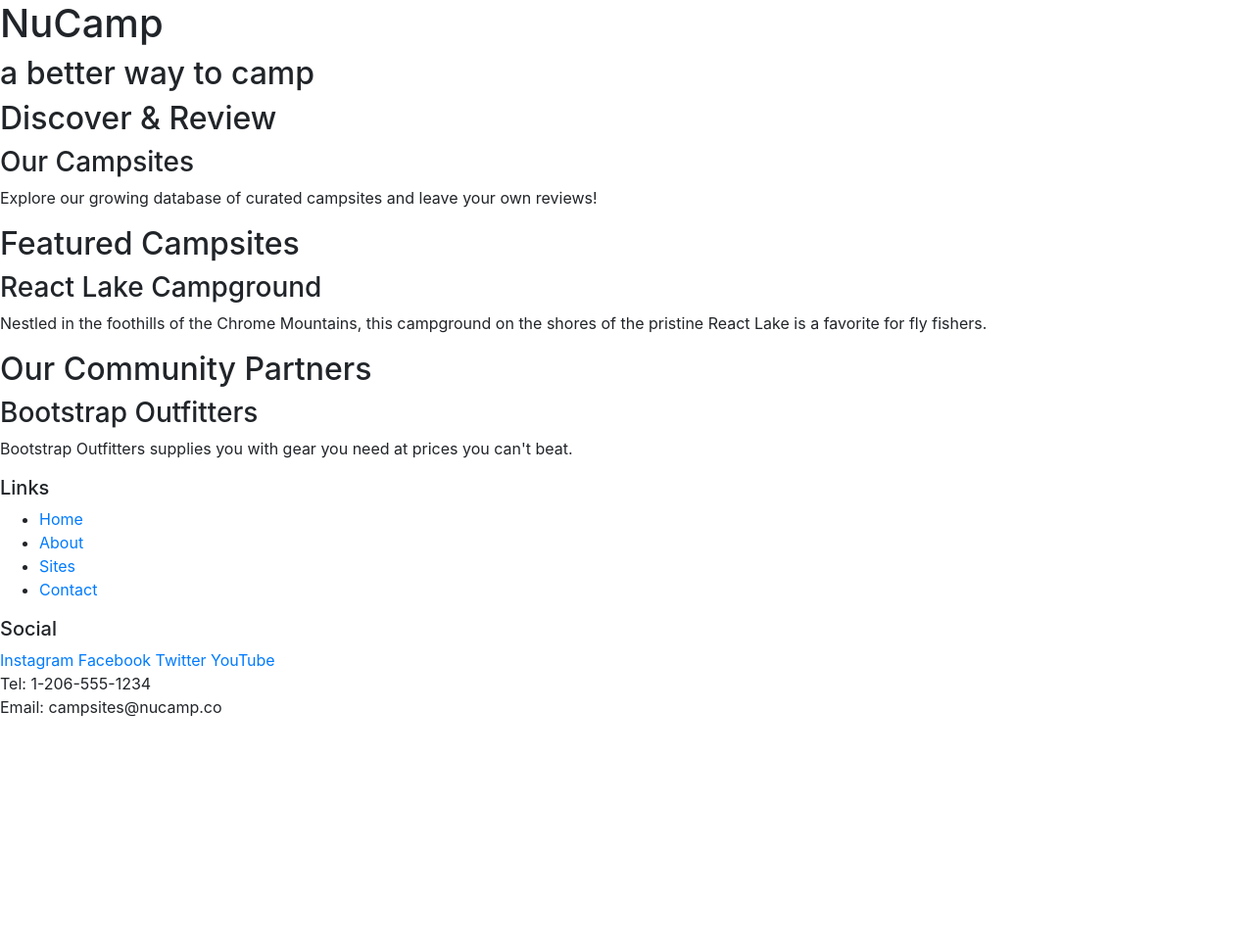
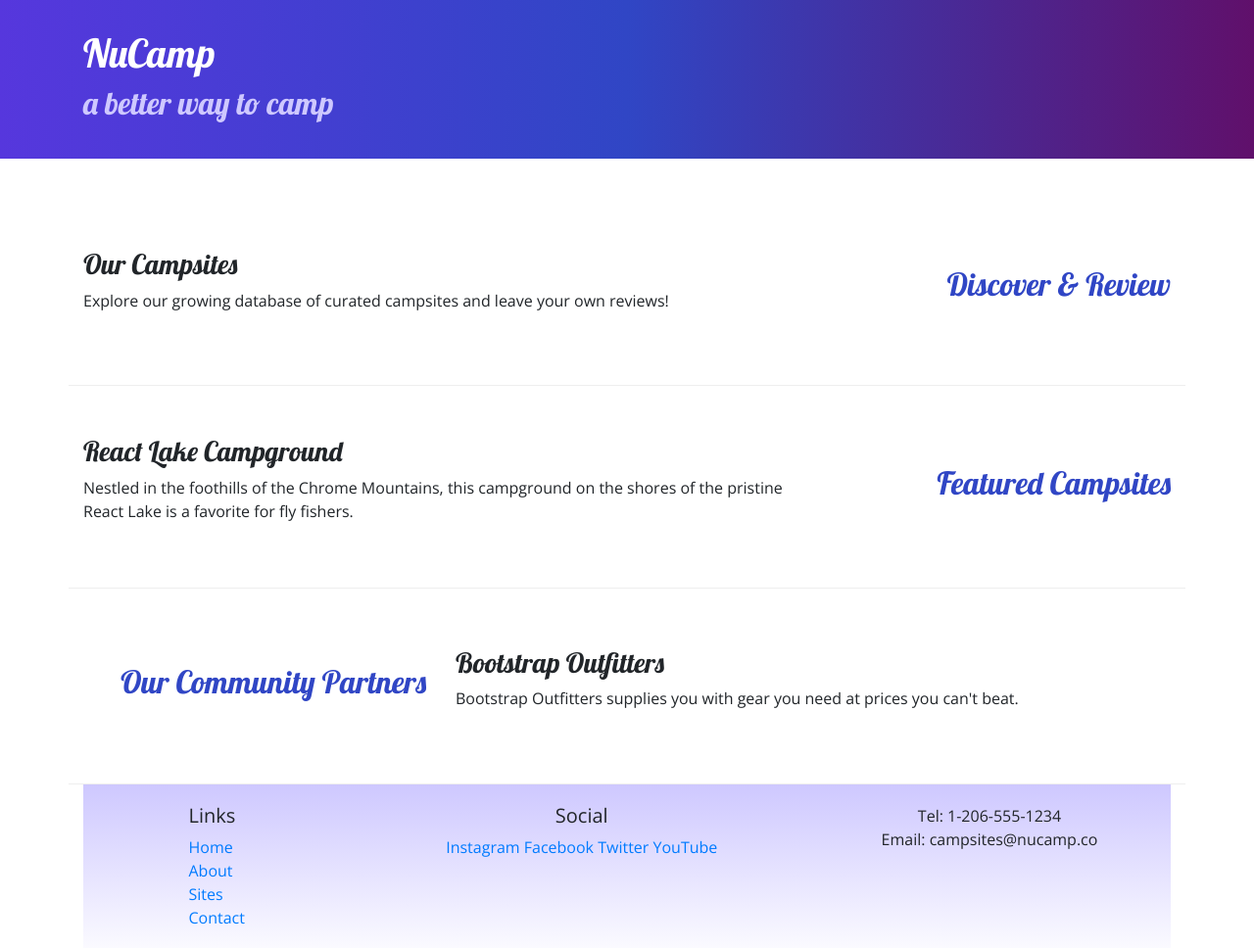
Before and after one commit to sonam-1990/git-test, a website: page index.html in a window 1280 px wide. Shown: the whole page at 98% size. Before the commit the page ends 800 px from the top, so only its background shows below. Drawn offline with nearby package versions, Linux system fonts and the light colour scheme.

Commit message:
Adding Custom Styles

```diff
--- /dev/null
+++ b/css/styles.css
@@ -0,0 +1,32 @@
+body {
+    font-family: "Open Sans", sans-serif;
+}
+
+h1, h2, h3 {
+    font-family: "Lobster", cursive;
+}
+
+h2 {
+    color: #3046C5;
+}
+
+header h2 {
+    color: #CEC8FF;
+}
+
+footer {
+    background-image: linear-gradient(#CEC8FF, white);
+    padding: 20px 0;
+}
+
+.jumbotron {
+    padding: 30px;
+    background-image: linear-gradient(to right, #5637DD, #3046C5, #60106B);
+    color: white;
+}
+
+.row-content {
+    padding: 50px 0;
+    border-bottom: 1px ridge;
+    min-height: 200px;
+}
--- a/index.html
+++ b/index.html
@@ -6,56 +6,83 @@
     <meta name="viewport" content="width=device-width, initial-scale=1" />
      <!-- Bootstrap CSS -->
      <link rel="stylesheet" href="node_modules/bootstrap/dist/css/bootstrap.min.css" />
+
+      <!-- Additional CSS must be placed after Bootstrap CSS -->
+    <link rel="stylesheet" href="https://fonts.googleapis.com/css?family=Lobster|Open+Sans" />
+    <link rel="stylesheet" href="css/styles.css" />
     <title>NuCamp: A Better Way To Camp</title>
 </head>
 
 <body>
 
-    <header>
-        <div>
+    <header class="jumbotron jumbotron-fluid">
+        <div class="container">
+            <div class="row">
+                <div class="col">
                    <h1>NuCamp</h1>
                    <h2>a better way to camp</h2>
                 </div>
+            </div>
+        </div>
     </header>
 
-    <div>
-        <h2>Discover & Review</h2>
+    <div class="container">
+        <div class="row row-content align-items-center">
+            <div class ="col-sm-4 order-sm-last col-m-3">
+              <h2  class="text-sm-right">Discover & Review</h2>
+            </div>
+            <div class="col">
               <h3>Our Campsites</h3>
               <p>Explore our growing database of curated campsites and leave your own reviews!</p>
             </div>
+        </div>
 
-    <div>
-        <h2>Featured Campsites</h2>
+        <div class="row row-content align-items-center">
+            <div class ="col-sm-4 order-sm-4 col-m-3">
+                <h2 class="text-sm-right">Featured Campsites</h2>
+            </div>
+            <div class="col">
                 <h3>React Lake Campground</h3>
                 <p>Nestled in the foothills of the Chrome Mountains, this campground on the shores of the pristine React Lake is a favorite for fly fishers.</p>
             </div>
+        </div>
 
-    <div>
-        <h2>Our Community Partners</h2>
+        <div class="row row-content align-items-center">
+            <div class ="col-sm-4 col-m-3">
+                <h2  class="text-sm-right">Our Community Partners</h2>
+            </div>
+            <div class="col">
                <h3>Bootstrap Outfitters</h3>
                <p>Bootstrap Outfitters supplies you with gear you need at prices you can't beat.</p>
            </div>
+    </div>
 
     <footer>
-        <div>
+        <div class="container">
+            <div class="row">
+                <div class="col-4 col-sm-2 offset-1 ">
                   <h5>Links</h5>
-            <ul>
+
+                 <ul class="list-unstyled">
                     <li><a href="#">Home</a></li>
                     <li><a href="#">About</a></li>
                     <li><a href="#">Sites</a></li>
                     <li><a href="#">Contact</a></li>
                  </ul>
+
                 </div>
-        <div>
+                <div class="col-6 col-sm-5 text-center">
                    <h5>Social</h5>
                    <a href="http://instagram.com/">Instagram</a>
                    <a href="http://facebook.com/">Facebook</a>
                    <a href="http://twitter.com/">Twitter</a>
                    <a href="http://youtube.com/">YouTube</a>
                 </div>
-        <div>
+               <div class ="col-sm-4 text-center">
                    Tel: 1-206-555-1234<br />
                    Email: campsites@nucamp.co
+              </div>
+            </div>
         </div>
     </footer>
       <!-- jQuery must come first, then Popper.js, then the Bootstrap JavaScript plugins.-->
```
Lines whose indentation alone changed are shown as unchanged.
